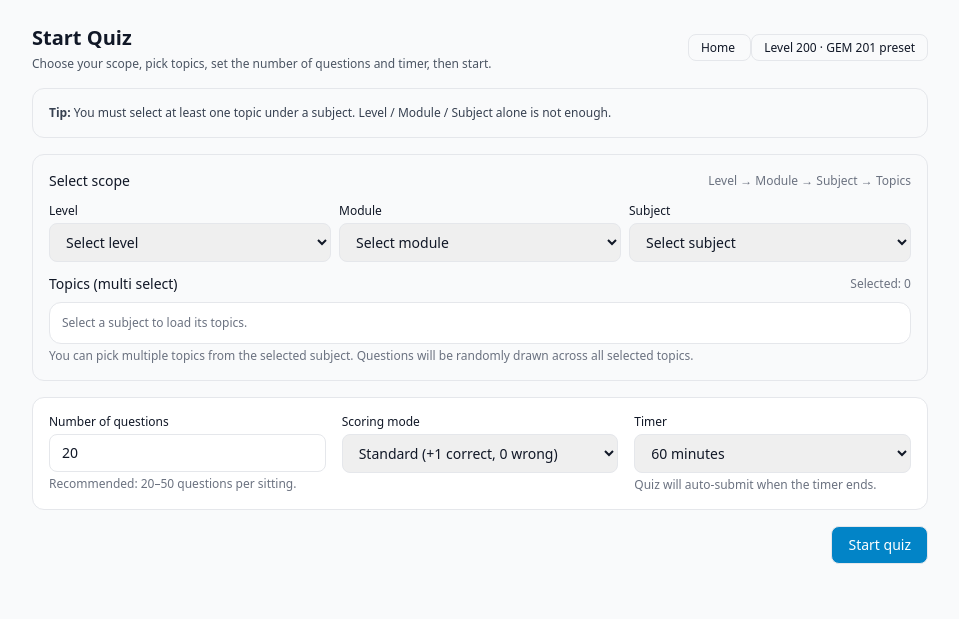
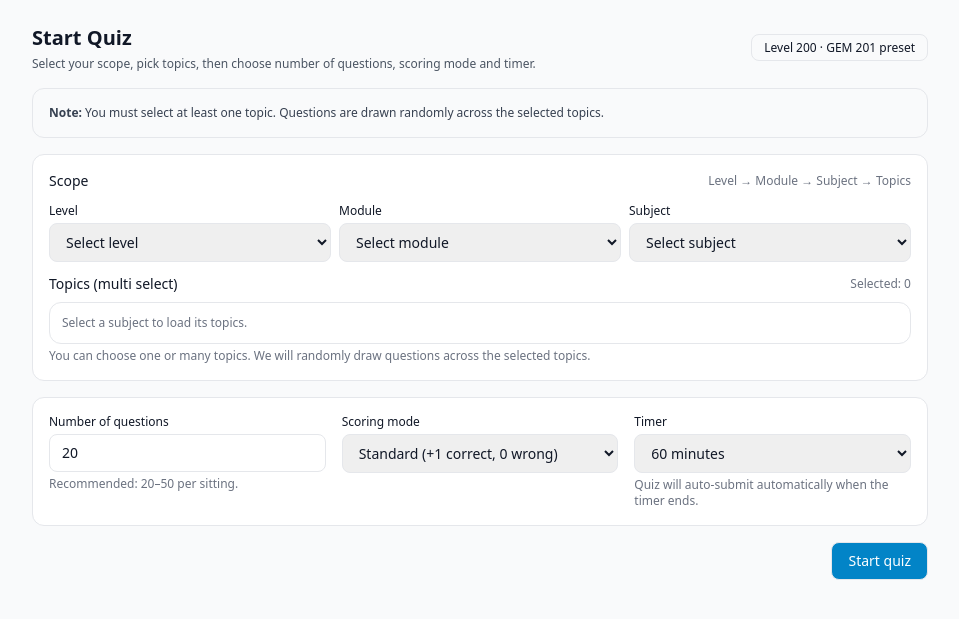
Before and after one commit to Golhun/syncithium, a PHP site: page /index.php?r=quiz_start in a window 1280 px wide. Shown: the part 63-682 px from the top of the page, without its empty margins (160-1119 px from the left). Run offline with PHP 8.4, Linux system fonts and the light colour scheme; the visitor is signed in with stand-in values (Sample User, id 1); data that the repository does not hold is empty.

Commit message:
refactor(quiz): clean student UX, fix topic multi-select, and wire Start quiz to attempts

```diff
--- a/app/views/layout.php
+++ b/app/views/layout.php
@@ -74,13 +74,6 @@ $flash = function_exists('flash_take') ? flash_take() : null;
                         Start quiz
                     </a>
                 <?php else: ?>
-                    <!-- Normal user: topic chooser -->
-                    <a class="px-3 py-2 rounded-lg hover:bg-gray-50 border border-gray-200"
-                       href="/public/index.php?r=taxonomy_selector">
-                        Choose topics
-                    </a>
-
-                    <!-- NEW: normal user quiz entry -->
     <a class="px-3 py-2 rounded-lg hover:bg-gray-50 border border-gray-200"
        href="/public/index.php?r=quiz_start">
         Start quiz
@@ -91,6 +84,7 @@ $flash = function_exists('flash_take') ? flash_take() : null;
    href="/public/index.php?r=logout">
     Sign out
 </a>
+
             </nav>
         <?php endif; ?>
     </div>
--- a/app/views/quiz/start.php
+++ b/app/views/quiz/start.php
@@ -8,23 +8,19 @@
   x-data="quizStart({
     presetLevelId: <?= $presetLevelId ? (int)$presetLevelId : 'null' ?>,
     presetModuleId: <?= $presetModuleId ? (int)$presetModuleId : 'null' ?>
-
   })"
   x-init="init()"
 >
+  <!-- Page header -->
   <div class="flex items-center justify-between">
     <div>
       <h1 class="text-xl font-semibold">Start Quiz</h1>
       <p class="text-xs text-gray-600 mt-1">
-        Choose your scope, pick topics, set the number of questions and timer, then start.
+        Select your scope, pick topics, then choose number of questions, scoring mode and timer.
       </p>
     </div>
 
     <div class="space-x-2 text-xs">
-      <a href="/public/index.php"
-         class="px-3 py-1 rounded-lg border border-gray-200 hover:bg-gray-50">
-        Home
-      </a>
       <a href="/public/index.php?r=quiz_start&preset=gem201"
          class="px-3 py-1 rounded-lg border border-sky-300 bg-sky-50 text-sky-700 hover:bg-sky-100">
         Level 200 · GEM 201 preset
@@ -34,23 +30,24 @@
 
   <div class="p-4 rounded-xl border border-gray-200 bg-gray-50 text-xs text-gray-700">
     <p>
-      <span class="font-semibold">Tip:</span> You must select at least one topic under a subject.
-      Level / Module / Subject alone is not enough.
+      <span class="font-semibold">Note:</span>
+      You must select at least one topic. Questions are drawn randomly across the selected topics.
     </p>
   </div>
 
-  <form method="post" class="space-y-4">
+  <form method="post" action="/public/index.php?r=quiz_start" class="space-y-4">
     <?= csrf_field() ?>
 
     <!-- Taxonomy selection -->
-    <div class="p-4 rounded-xl border border-gray-200 space-y-3">
+    <div class="p-4 rounded-xl border border-gray-200 space-y-3 bg-white">
       <div class="flex items-center justify-between">
-        <div class="font-medium text-sm">Select scope</div>
+        <div class="font-medium text-sm">Scope</div>
         <div class="text-xs text-gray-500">
           Level → Module → Subject → Topics
         </div>
       </div>
 
+      <!-- Level / Module / Subject -->
       <div class="grid grid-cols-1 md:grid-cols-3 gap-2">
         <!-- Level -->
         <div>
@@ -117,6 +114,7 @@
               <input
                 type="checkbox"
                 class="rounded border-gray-300"
+                name="topic_ids[]"
                 :value="t.id"
                 x-model="selectedTopicIds"
               >
@@ -125,13 +123,8 @@
           </template>
         </div>
 
-        <!-- Hidden inputs reflecting selected topics -->
-        <template x-for="tid in selectedTopicIds" :key="'sel-'+tid">
-          <input type="hidden" name="topic_ids[]" :value="tid">
-        </template>
-
         <p class="mt-1 text-xs text-gray-500">
-          You can pick multiple topics from the selected subject. Questions will be randomly drawn across all selected topics.
+          You can choose one or many topics. We will randomly draw questions across the selected topics.
         </p>
       </div>
     </div>
@@ -148,7 +141,7 @@
           x-model="numQuestions"
           class="w-full px-3 py-2 rounded-lg border border-gray-200"
         >
-        <p class="text-xs text-gray-500 mt-1">Recommended: 20–50 questions per sitting.</p>
+        <p class="text-xs text-gray-500 mt-1">Recommended: 20–50 per sitting.</p>
       </div>
 
       <div>
@@ -176,7 +169,7 @@
           <option value="5400">90 minutes</option>
         </select>
         <p class="text-xs text-gray-500 mt-1">
-          Quiz will auto-submit when the timer ends.
+          Quiz will auto-submit automatically when the timer ends.
         </p>
       </div>
     </div>
@@ -204,7 +197,7 @@ function quizStart(config) {
     moduleId: config.presetModuleId || '',
     subjectId: '',
 
-    // Alpine will keep this array in sync with the checkboxes
+    // Alpine keeps this array in sync with the checkboxes.
     selectedTopicIds: [],
 
     numQuestions: 20,
@@ -216,7 +209,7 @@ function quizStart(config) {
         const res = await fetch('/public/index.php?r=api_levels');
         this.levels = await res.json();
 
-        // If preset, auto-load modules / subjects chain
+        // If we came in via preset, auto-load chain.
         if (this.levelId) {
           await this.loadModules();
           if (this.moduleId) {
```
Lines whose indentation alone changed are shown as unchanged.
